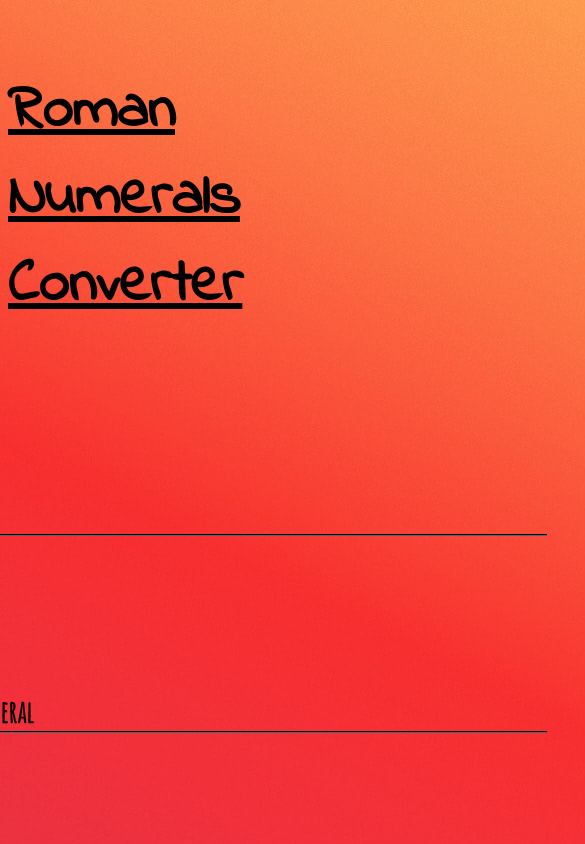
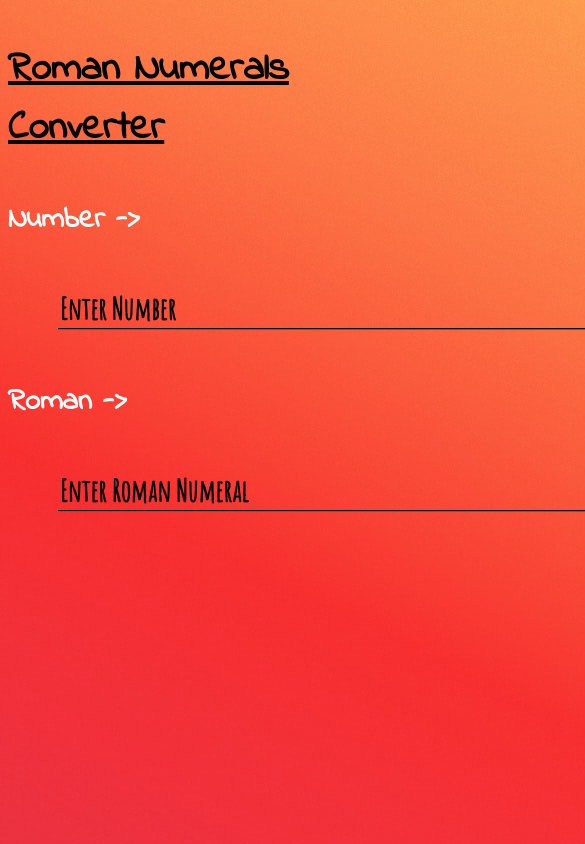
Before and after one commit to Nishit2011/roman-numerals-converter, a React (Create React App) app: page / in a window 390 px wide. Shown: the top 844 px of the page, 585 px wide, since content can reach past the window. Built offline with nearby package versions, Linux system fonts and the light colour scheme.

Commit message:
responsiveness added

```diff
--- a/src/components/Home.js
+++ b/src/components/Home.js
@@ -5,7 +5,9 @@ class Home extends Component {
     roman: "",
     number: "",
     readonly: false,
-    error: ""
+    error: "",
+    romanArrowColor: "#000",
+    numberArrowColor: "#000"
   };
 
   fromRoman(e) {
@@ -102,7 +104,7 @@ class Home extends Component {
       return false;
     }
 
-    this.setState({ number: result });
+    this.setState({ number: result, numberArrowColor: "green" });
   }
 
   toRoman(e) {
@@ -153,7 +155,7 @@ class Home extends Component {
     }
     let finalResult = result.join("");
     console.log("finalResult:-", finalResult);
-    this.setState({ roman: finalResult });
+    this.setState({ roman: finalResult, romanArrowColor: "green" });
   }
   render() {
     return (
--- a/src/index.css
+++ b/src/index.css
@@ -53,3 +53,15 @@ input::placeholder {
   color: #000000;
   font-weight: bold;
 }
+
+@media only screen and (max-width: 760px),
+  (min-device-width: 768px) and (max-device-width: 1024px) {
+  .heading {
+    font-size: 40px;
+  }
+  .app-container,
+  .body-container {
+    display: block;
+    font-size: 30px;
+  }
+}
```
